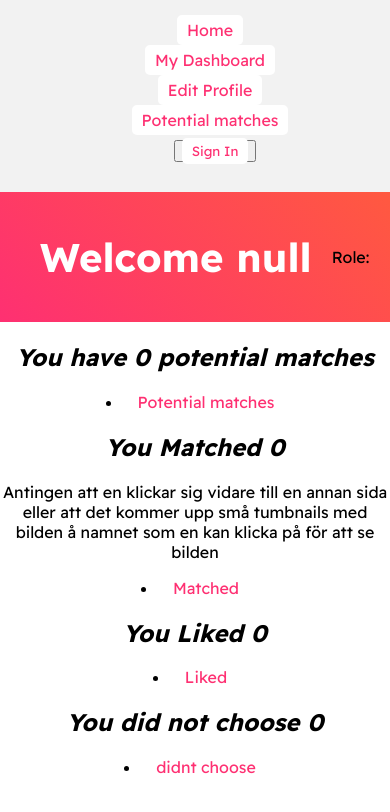
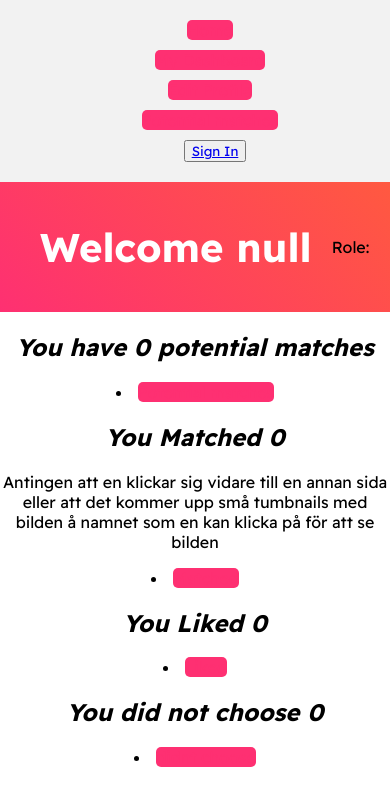
Before and after one commit to IrupePozoGraviz/teQueenMatch, a React (Create React App) app: page /dashboard in a window 390 px wide. Shown: the top 812 px of the page. Built offline with nearby package versions, Linux system fonts and the light colour scheme.

Commit message:
started styling loged in navbar

```diff
--- a/src/components/LogedInNav.js
+++ b/src/components/LogedInNav.js
@@ -36,7 +36,7 @@ const NavBar = () => {
           <Link to="/pot">Potential matches</Link>
         </li>
 
-        <li className="navbar-item">
+        <li className="sign-out-btn">
           <button
             type="button"
             onClick={handleSignOut}>
--- a/src/components/LogedInNavStyle.css
+++ b/src/components/LogedInNavStyle.css
@@ -16,6 +16,10 @@
     padding: 0;
 
 }
+.sign-out-btn {
+
+
+}
 
 .navbar-item {
     margin-right: 10px;
@@ -29,7 +33,6 @@
     text-decoration: none;
     color: rgb(254, 48, 114);
     background-color: rgb(255, 255, 255);
-
     padding: 5px 10px;
     border-radius: 5px;
 }
@@ -37,7 +40,34 @@
 .navbar-item a:hover {
     background-color: #ddd;
 }
-/* Responsive Styles */
+
+/* Styling for tablet devices */
+@media (max-width: 1024px) {
+    .navbar-list {
+        flex-direction: column;
+        align-items: center;
+    }
+
+    .navbar-item {
+        margin-bottom: 10px;
+    }
+
+    .horizontal-menu {
+        display: none;
+    }
+    .navbar-item a {
+            text-decoration: none;
+                color: rgb(254, 48, 114);
+                background-color: rgb(254, 48, 114);
+                padding: -6px;
+                border-radius: 5px;
+            }
+            .navbar-item a:hover {
+                background-color: #ddd;
+            }
+        }
+
+/* Styling for mobile */
 @media (max-width: 768px) {
     .navbar-list {
         flex-direction: column;
@@ -48,50 +78,17 @@
         margin-bottom: 10px;
     }
 
-    .hamburger-menu {
-        display: block;
-    }
-
     .horizontal-menu {
         display: none;
     }
-}
-/* Hamburger Menu Styles */
-
-.hamburger-menu-icon {
-    display: flex;
-    flex-direction: column;
-    justify-content: space-between;
-    width: 30px;
-    height: 22px;
-    cursor: pointer;
-    margin-top: 5px;
-}
-
-.hamburger-menu-icon span {
-    display: block;
-    background-color: rgb(254, 48, 114);
-    height: 2px;
-}
-
-.hamburger-menu-icon span:nth-child(1) {
-    width: 100%;
-}
-
-.hamburger-menu-icon span:nth-child(2),
-.hamburger-menu-icon span:nth-child(3) {
-    width: 50%;
-}
-
-.hamburger-menu-icon span:nth-child(2) {
-    margin-bottom: 4px;
-}
-
-.hamburger-menu-icon span:nth-child(3) {
-    margin-top: 4px;
-}
-
-/* Horizontal Menu Styles */
-.horizontal-menu {
-    display: block;
-}
+    .navbar-item a {
+            text-decoration: none;
+                color: rgb(254, 48, 114);
+                background-color: rgb(254, 48, 114);
+                padding: 0;
+                border-radius: 5px;
+            }
+            .navbar-item a:hover {
+                background-color: #ddd;
+            }
+        }
```
